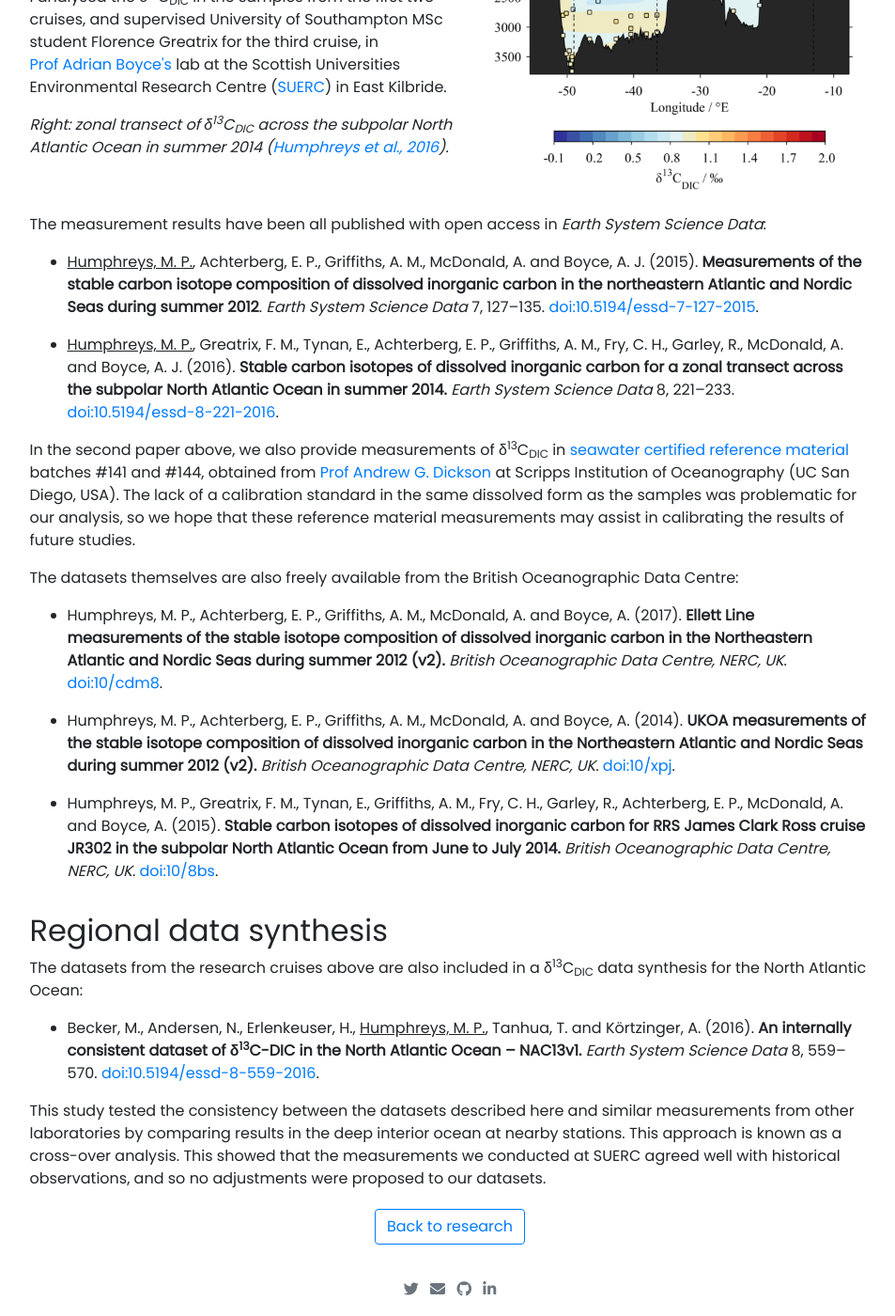
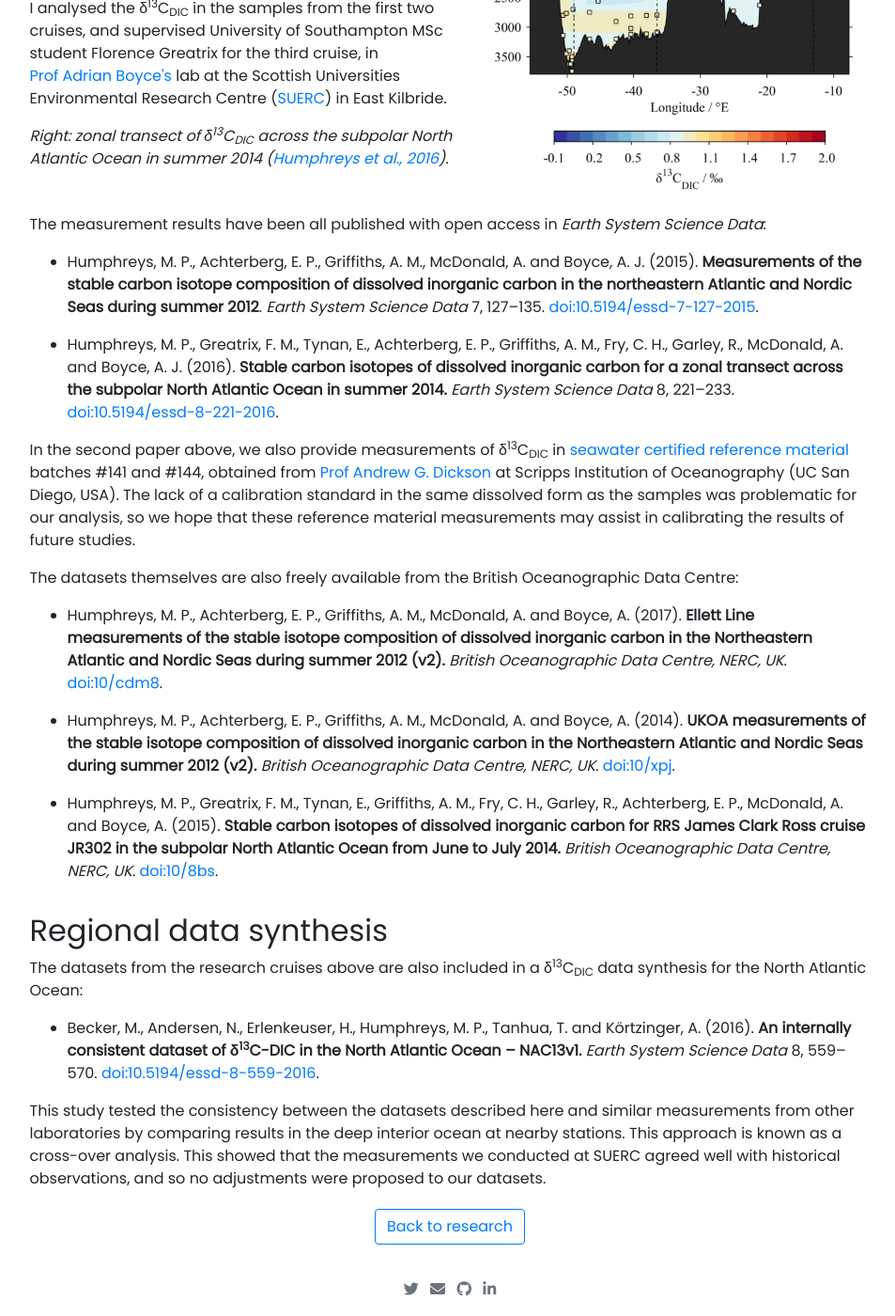
Before and after one commit to mvdh7/mvdh7.github.io, a Jekyll site: the page built from _projects/450-isotopes.md, in a window 1280 px wide and 1400 px high, scrolled down 795 px. Shown: the whole window at 94% size, without its empty margins (161-1114 px from the left). Built offline with Jekyll 4.4.1, drawn with Linux system fonts in a browser that asks for light colours; nearby versions of some CDN libraries; comment, search, counter and statistics services are not loaded.

Commit message:
No underlines here

```diff
--- a/_projects/450-isotopes.md
+++ b/_projects/450-isotopes.md
@@ -21,7 +21,6 @@ The element carbon has two *stable* (i.e. not radioactive) isotopes: carbon-12 a
 
 <p><i>Right: zonal transect of δ<sup>13</sup>C<sub>DIC</sub> across the subpolar North Atlantic Ocean in summer 2014 (<a href="http://doi.org/10.5194/essd-8-221-2016">Humphreys et al., 2016</a>).</i></p>
 
-<br />
 </div>
 
 <img src="https://raw.githubusercontent.com/mvdh7/mvdh7.github.io/master/images/isotopes/humphreys-2016-fig6.png" alt="" width="422" height="510" style="min-width:422px" />
@@ -30,9 +29,9 @@ The element carbon has two *stable* (i.e. not radioactive) isotopes: carbon-12 a
 
 The measurement results have been all published with open access in *Earth System Science Data*:
 
-  * <u>Humphreys, M. P.</u>, Achterberg, E. P., Griffiths, A. M., McDonald, A. and Boyce, A. J. (2015). **Measurements of the stable carbon isotope composition of dissolved inorganic carbon in the northeastern Atlantic and Nordic Seas during summer 2012**. *Earth System Science Data* 7, 127–135. <a href="http://doi.org/10.5194/essd-7-127-2015">doi:10.5194/essd-7-127-2015</a>.
+  * Humphreys, M. P., Achterberg, E. P., Griffiths, A. M., McDonald, A. and Boyce, A. J. (2015). **Measurements of the stable carbon isotope composition of dissolved inorganic carbon in the northeastern Atlantic and Nordic Seas during summer 2012**. *Earth System Science Data* 7, 127–135. <a href="http://doi.org/10.5194/essd-7-127-2015">doi:10.5194/essd-7-127-2015</a>.
 
-  * <u>Humphreys, M. P.</u>, Greatrix, F. M., Tynan, E., Achterberg, E. P., Griffiths, A. M., Fry, C. H., Garley, R., McDonald, A. and Boyce, A. J. (2016). **Stable carbon isotopes of dissolved inorganic carbon for a zonal transect across the subpolar North Atlantic Ocean in summer 2014.** *Earth System Science Data* 8, 221–233. <a href="http://doi.org/10.5194/essd-8-221-2016">doi:10.5194/essd-8-221-2016</a>.
+  * Humphreys, M. P., Greatrix, F. M., Tynan, E., Achterberg, E. P., Griffiths, A. M., Fry, C. H., Garley, R., McDonald, A. and Boyce, A. J. (2016). **Stable carbon isotopes of dissolved inorganic carbon for a zonal transect across the subpolar North Atlantic Ocean in summer 2014.** *Earth System Science Data* 8, 221–233. <a href="http://doi.org/10.5194/essd-8-221-2016">doi:10.5194/essd-8-221-2016</a>.
 
 In the second paper above, we also provide measurements of δ<sup>13</sup>C<sub>DIC</sub> in <a href="https://www.nodc.noaa.gov/ocads/oceans/Dickson_CRM/batches.html">seawater certified reference material</a> batches \#141 and \#144, obtained from <a href="http://scrippsscholars.ucsd.edu/adickson">Prof Andrew G. Dickson</a> at Scripps Institution of Oceanography (UC San Diego, USA). The lack of a calibration standard in the same dissolved form as the samples was problematic for our analysis, so we hope that these reference material measurements may assist in calibrating the results of future studies.
 
@@ -48,7 +47,7 @@ The datasets themselves are also freely available from the British Oceanographic
 
 The datasets from the research cruises above are also included in a δ<sup>13</sup>C<sub>DIC</sub> data synthesis for the North Atlantic Ocean:
 
-  * Becker, M., Andersen, N., Erlenkeuser, H., <u>Humphreys, M. P.</u>, Tanhua, T. and Körtzinger, A. (2016). **An internally consistent dataset of δ<sup>13</sup>C-DIC in the North Atlantic Ocean – NAC13v1.** *Earth System Science Data* 8, 559–570. <a href="http://doi.org/10.5194/essd-8-559-2016">doi:10.5194/essd-8-559-2016</a>.
+  * Becker, M., Andersen, N., Erlenkeuser, H., Humphreys, M. P., Tanhua, T. and Körtzinger, A. (2016). **An internally consistent dataset of δ<sup>13</sup>C-DIC in the North Atlantic Ocean – NAC13v1.** *Earth System Science Data* 8, 559–570. <a href="http://doi.org/10.5194/essd-8-559-2016">doi:10.5194/essd-8-559-2016</a>.
 
 This study tested the consistency between the datasets described here and similar measurements from other laboratories by comparing results in the deep interior ocean at nearby stations. This approach is known as a cross-over analysis. This showed that the measurements we conducted at SUERC agreed well with historical observations, and so no adjustments were proposed to our datasets.
 
```
